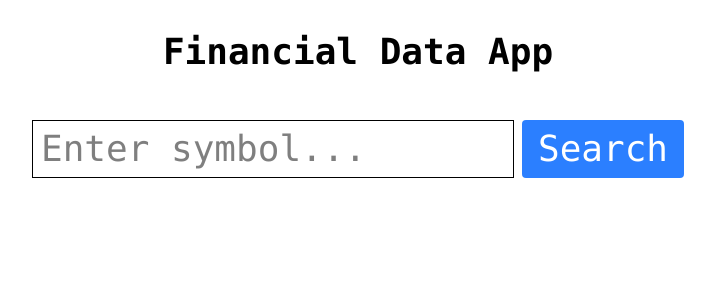
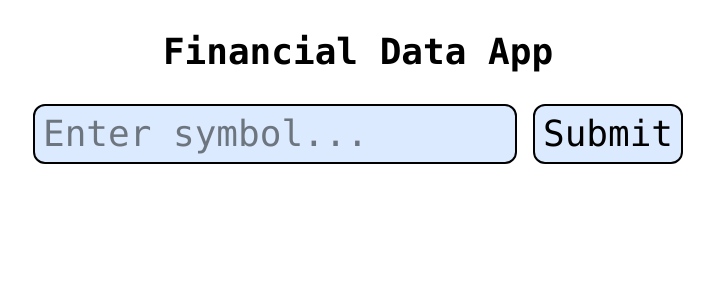
Before and after one commit to gabholli/stock-market-app, a Next.js app: page / in a window 1280 px wide. Shown: the top 300 px of the page, without its empty margins (282-997 px from the left). Built offline with nearby package versions, Linux system fonts and the light colour scheme.

Commit message:
Removed AI code

```diff
--- a/src/app/components/PortfolioClient.tsx
+++ b/src/app/components/PortfolioClient.tsx
@@ -1,40 +1,33 @@
 "use client"
 
 import axios from "axios"
-import { useState } from "react"
+import { useSearchParams } from "next/navigation"
+import { useEffect, useState } from "react"
 import { PortfolioItem } from "../types/types"
 import Search from "../components/Search"
 
 export default function PortfolioClient() {
-    const [list, setList] = useState<PortfolioItem[]>([])
+    const searchParams = useSearchParams()
+    const [portfolio, setPortfolio] = useState<PortfolioItem[]>([])
+    const [list, setList] = useState([])
 
-    const handleSearch = async (symbol: string) => {
-        try {
-            const response = await axios.get("/api/stockData?" + new URLSearchParams({ symbol }).toString())
-            const newItem: PortfolioItem = response.data
+    useEffect(() => {
+        const symbolQuery = searchParams.get("symbol")
+        if (!symbolQuery) return
 
-            setList(prevList => {
-                const alreadyExists = prevList.some(item => item.symbol === newItem.symbol)
-                return alreadyExists ? prevList : [...prevList, newItem]
+        axios.get("/api/stockData?" + new URLSearchParams({ symbol: symbolQuery }).toString())
+            .then((response) => {
+                console.log('API Response:', response.data)
+                setPortfolio([response.data])
+            }).catch((error: string) => {
+                console.error('API Error:', error)
             })
-        } catch (error) {
-            console.error("API Error:", error)
-        }
-    }
+    }, [searchParams])
 
+    const portfolioData = portfolio?.map((item) => {
         return (
-        <div className="flex flex-col justify-center items-center">
-            <Search placeholder="Enter symbol..." onSearch={handleSearch} />
-            <main className="mt-6">
-                {list.map((item) => (
-                    <div
-                        key={item.symbol}
-                        onClick={() => {
-                            setList(prevList => prevList.filter(i => i.symbol !== item.symbol))
-                        }}
-                        className="border-2 text-center p-2 max-w-xl mb-4 cursor-pointer hover:bg-red-100 transition"
-                        title="Click to remove"
-                    >
+            <div key={item.symbol}
+                className="border-2 text-center p-2 max-w-xl">
                 <div className="border-b-2 p-1">
                     <h1>{item.symbol}</h1>
                     <p>{item.name}</p>
@@ -44,61 +37,15 @@ export default function PortfolioClient() {
                     <p>{item.percent_change}%</p>
                 </div>
             </div>
-                ))}
+        )
+    })
 
+    return (
+        <div className="flex flex-col justify-center items-center">
+            <Search placeholder="Enter symbol..." />
+            <main className="mt-6">
+                {portfolioData}
             </main>
         </div>
     )
 }
-
-// "use client"
-
-// import axios from "axios"
-// import { useSearchParams } from "next/navigation"
-// import { useEffect, useState } from "react"
-// import { PortfolioItem } from "../types/types"
-// import Search from "../components/Search"
-
-// export default function PortfolioClient() {
-//     const searchParams = useSearchParams()
-//     const [portfolio, setPortfolio] = useState<PortfolioItem[]>([])
-//     const [list, setList] = useState([])
-
-//     useEffect(() => {
-//         const symbolQuery = searchParams.get("symbol")
-//         if (!symbolQuery) return
-
-//         axios.get("/api/stockData?" + new URLSearchParams({ symbol: symbolQuery }).toString())
-//             .then((response) => {
-//                 console.log('API Response:', response.data)
-//                 setPortfolio([response.data])
-//             }).catch((error: string) => {
-//                 console.error('API Error:', error)
-//             })
-//     }, [searchParams])
-
-//     const portfolioData = portfolio?.map((item) => {
-//         return (
-//             <div key={item.symbol}
-//                 className="border-2 text-center p-2 max-w-xl">
-//                 <div className="border-b-2 p-1">
-//                     <h1>{item.symbol}</h1>
-//                     <p>{item.name}</p>
-//                 </div>
-//                 <div className="p-1">
-//                     <p>{item.change}</p>
-//                     <p>{item.percent_change}%</p>
-//                 </div>
-//             </div>
-//         )
-//     })
-
-//     return (
-//         <div className="flex flex-col justify-center items-center">
-//             <Search placeholder="Enter symbol..." />
-//             <main className="mt-6">
-//                 {portfolioData}
-//             </main>
-//         </div>
-//     )
-// }
--- a/src/app/components/Search.tsx
+++ b/src/app/components/Search.tsx
@@ -1,42 +1,10 @@
-// components/Search.tsx
-"use client"
+import { SearchProps } from "../types/types"
 
-import { useState } from "react"
-
-export default function Search({ placeholder, onSearch }: { placeholder: string, onSearch: (symbol: string) => void }) {
-    const [input, setInput] = useState("")
-
-    const handleSubmit = (e: React.FormEvent) => {
-        e.preventDefault()
-        if (input.trim()) {
-            onSearch(input.trim().toUpperCase()) // normalize symbol
-            setInput("")
-        }
-    }
-
+export default function Search({ placeholder }: SearchProps) {
     return (
-        <form onSubmit={handleSubmit} className="flex gap-2 mt-4">
-            <input
-                type="text"
-                value={input}
-                onChange={(e) => setInput(e.target.value)}
-                placeholder={placeholder}
-                className="border p-2"
-            />
-            <button type="submit" className="bg-blue-500 text-white px-4 py-2 rounded cursor-pointer">
-                Search
-            </button>
+        <form method="GET" className="flex gap-x-4 justify-center">
+            <input placeholder={placeholder} className="p-2 bg-blue-100 border-2 rounded-xl" name="symbol" />
+            <button className="py-1 px-2 bg-blue-100 border-2 rounded-xl" type="submit">Submit</button>
         </form>
     )
 }
-
-// import { SearchProps } from "../types/types"
-
-// export default function Search({ placeholder }: SearchProps) {
-//     return (
-//         <form method="GET" className="flex gap-x-4 justify-center">
-//             <input placeholder={placeholder} className="p-2 bg-blue-100 border-2 rounded-xl" name="symbol" />
-//             <button className="py-1 px-2 bg-blue-100 border-2 rounded-xl" type="submit">Submit</button>
-//         </form>
-//     )
-// }
```
Lines whose indentation alone changed are shown as unchanged.
